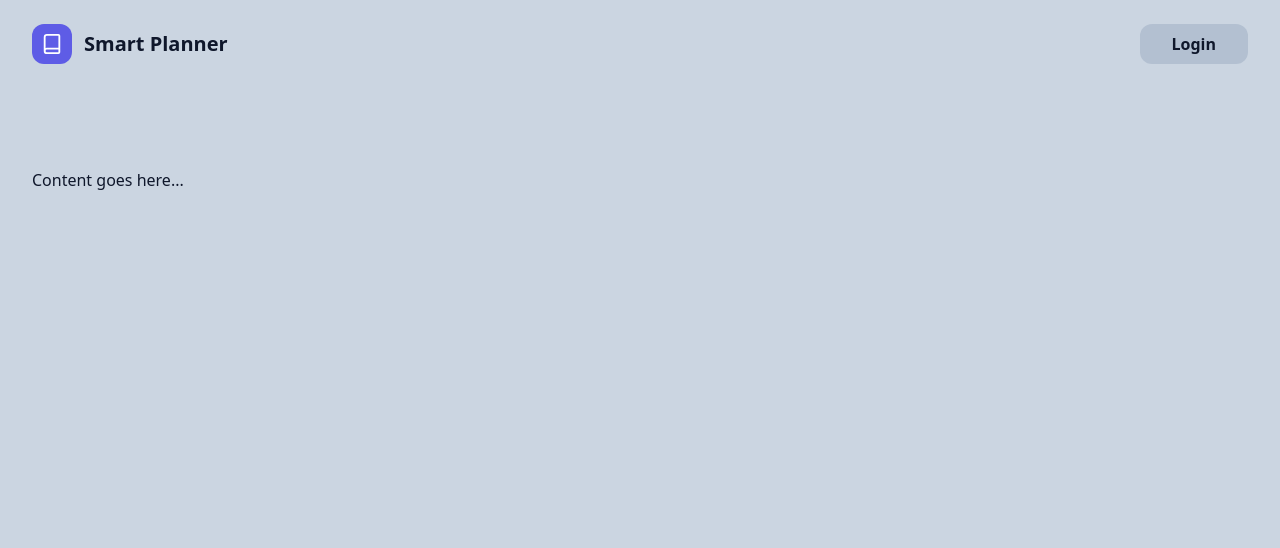
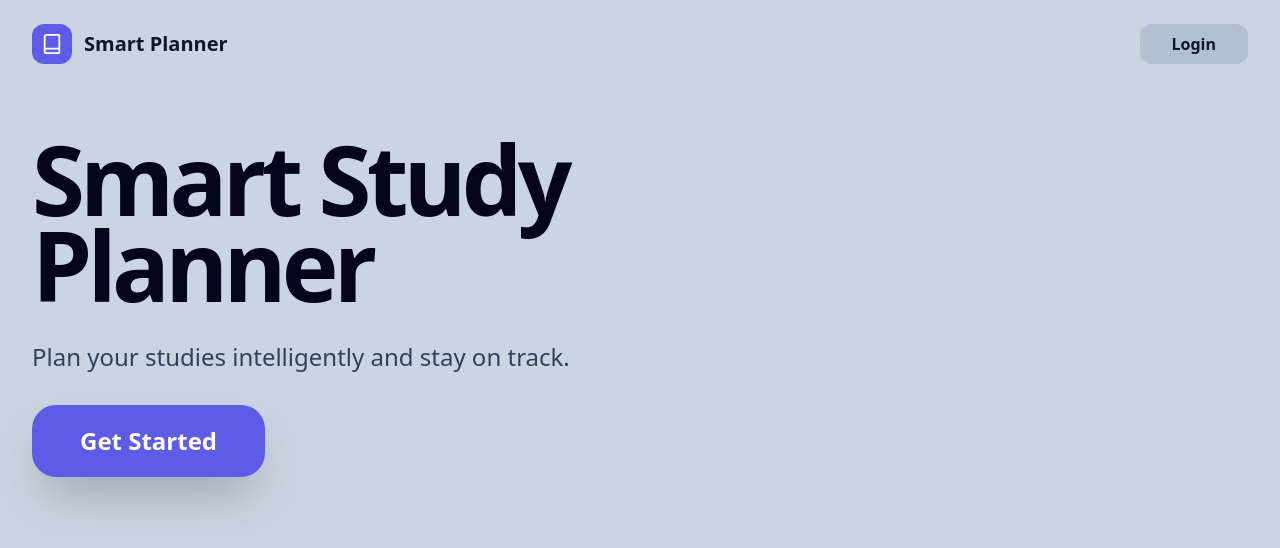
Before and after one commit to ermun361/Smart-study-planner, a React (Vite) app: page / in a window 1280 px wide. Shown: the top 548 px of the page. Built offline with nearby package versions, Linux system fonts and the light colour scheme.

Commit message:
feat: add hero section

```diff
--- a/src/pages/LandingPage.jsx
+++ b/src/pages/LandingPage.jsx
@@ -1,8 +1,10 @@
 import React from 'react';
 import { Book } from 'lucide-react';
+import { useNavigate } from 'react-router-dom';
 
 
 const LandingPage = () => {
+    const navigate = useNavigate();
     return (
         <div className="min-h-screen bg-[#cbd5e1] text-slate-900">
             <nav className="flex items-center justify-between px-8 py-6 max-w-7xl mx-auto">
@@ -14,8 +16,20 @@ const LandingPage = () => {
                 </div>
                 <button className="bg-slate-400/40 px-8 py-2 rounded-xl font-bold">Login</button>
             </nav>
-            <main className="max-w-7xl mx-auto px-8 pt-20">
-                <p>Content goes here...</p>
+            <main className="max-w-7xl mx-auto px-8 pt-12 grid lg:grid-cols-2 items-center">
+                <div className="space-y-8">
+                    <h1 className="text-6xl md:text-8xl font-bold text-slate-950 leading-[0.9] tracking-tighter">
+                        Smart Study <br /> Planner
+                    </h1>
+                    <p className="text-xl md:text-2xl text-slate-700 font-medium">
+                        Plan your studies intelligently and stay on track.
+                    </p>
+                    <button
+                    onClick={() => navigate('/dashboard')}
+                    className="bg-[#5e5ce6] text-white text-2xl font-bold px-12 py-5 rounded-3xl shadow-2xl">
+                        Get Started
+                    </button>
+                </div>
             </main>
 
         </div>
```
